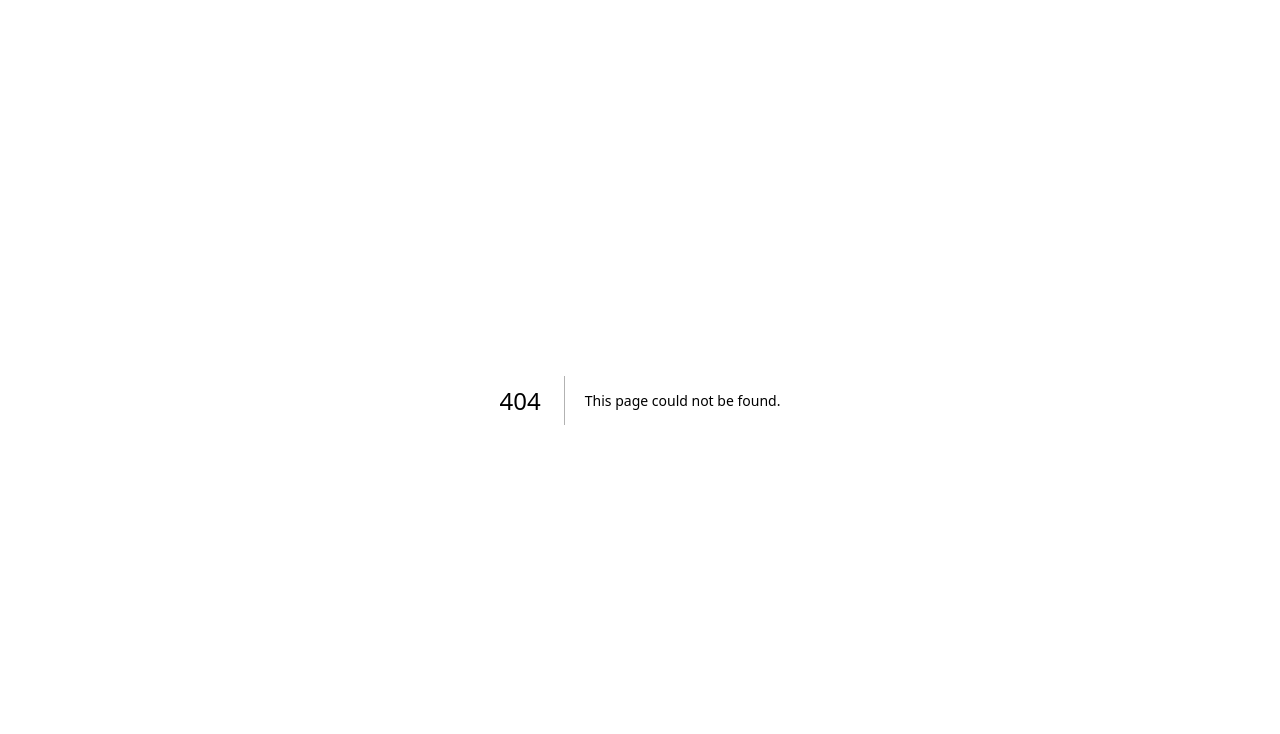
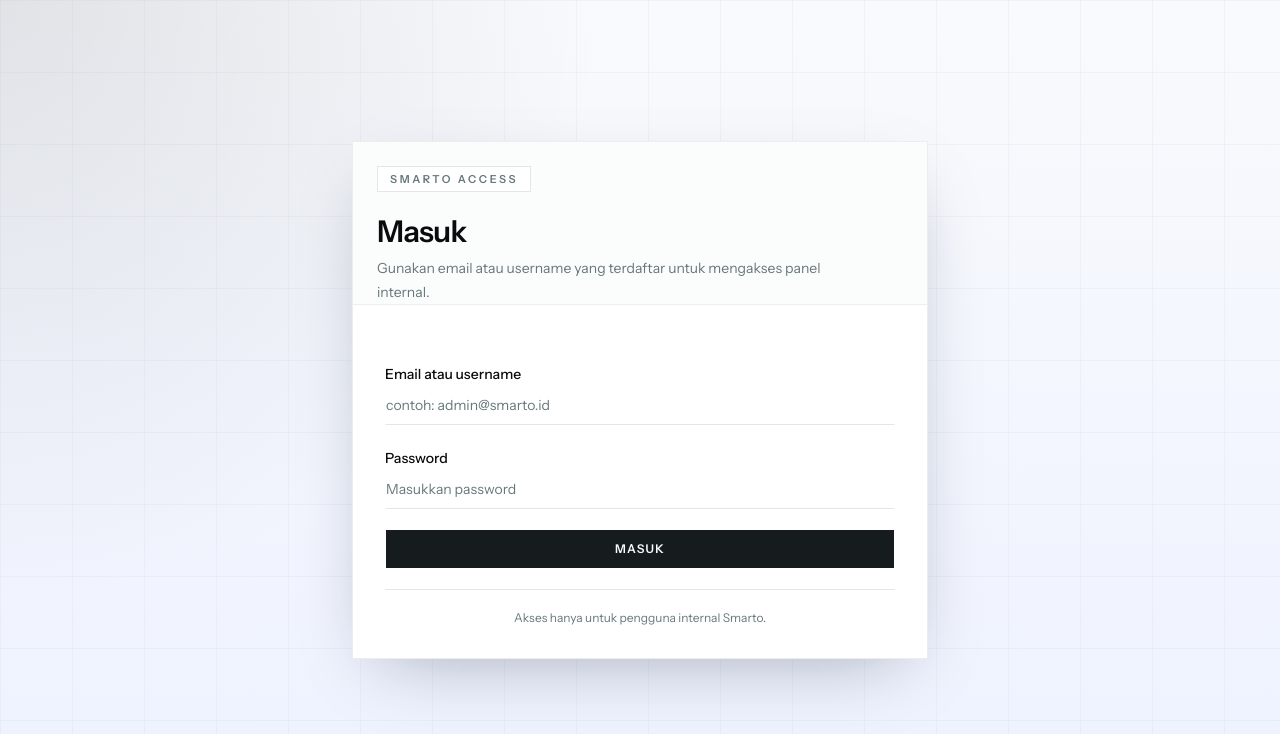
Before and after one commit to thisismondev/SMARTO, a Next.js app in the folder web-smarto/: page /login in a window 1280 px wide. Before the commit this address had no page. Shown: the top 734 px of the page. Built offline with nearby package versions, Linux system fonts and the light colour scheme.

Commit message:
feat: implement authentication layout and login form with user access control

```diff
--- /dev/null
+++ b/web-smarto/app/(auth)/layout.tsx
@@ -0,0 +1,19 @@
+import { Toaster } from "@/components/ui/sonner"
+
+export default function AuthLayout({
+  children,
+}: {
+  children: React.ReactNode
+}) {
+  return (
+    <main className="relative min-h-screen overflow-hidden bg-[radial-gradient(circle_at_top_left,_rgba(15,23,42,0.1),_transparent_40%),linear-gradient(180deg,_#f8fafc_0%,_#eef2ff_100%)] text-foreground dark:bg-[radial-gradient(circle_at_top_left,_rgba(148,163,184,0.14),_transparent_35%),linear-gradient(180deg,_#020617_0%,_#0f172a_100%)]">
+      <div className="absolute inset-0 [background-image:linear-gradient(to_right,rgba(148,163,184,0.12)_1px,transparent_1px),linear-gradient(to_bottom,rgba(148,163,184,0.12)_1px,transparent_1px)] [background-size:72px_72px] opacity-70" />
+
+      <section className="relative z-10 flex min-h-screen items-center justify-center px-4 py-10 sm:px-6 lg:px-10">
+        <div className="w-full max-w-xl">{children}</div>
+      </section>
+
+      <Toaster richColors position="top-right" />
+    </main>
+  )
+}
--- /dev/null
+++ b/web-smarto/app/(auth)/login/page.tsx
@@ -0,0 +1,5 @@
+import { LoginForm } from "@/components/auth/login-form"
+
+export default function Page() {
+  return <LoginForm />
+}
--- a/web-smarto/app/(dashboard)/layout.tsx
+++ b/web-smarto/app/(dashboard)/layout.tsx
@@ -1,13 +1,134 @@
+"use client"
+
 import { AuthGuard } from "@/components/auth/auth-guard"
+import {
+  BarChart3,
+  Home,
+  Settings,
+  Users,
+} from "lucide-react"
+
+import {
+  Sidebar,
+  SidebarContent,
+  SidebarFooter,
+  SidebarGroup,
+  SidebarGroupContent,
+  SidebarGroupLabel,
+  SidebarHeader,
+  SidebarInset,
+  SidebarMenu,
+  SidebarMenuButton,
+  SidebarMenuItem,
+  SidebarProvider,
+  SidebarTrigger,
+} from "@/components/ui/sidebar"
+
+import {
+  Breadcrumb,
+  BreadcrumbItem,
+  BreadcrumbLink,
+  BreadcrumbList,
+  BreadcrumbPage,
+  BreadcrumbSeparator,
+} from "@/components/ui/breadcrumb"
+
+import { Separator } from "@/components/ui/separator"
+
+const menuItems = [
+  {
+    title: "Dashboard",
+    href: "/",
+    icon: Home,
+  },
+  {
+    title: "Users",
+    href: "#",
+    icon: Users,
+  },
+  {
+    title: "Analytics",
+    href: "#",
+    icon: BarChart3,
+  },
+  {
+    title: "Settings",
+    href: "#",
+    icon: Settings,
+  },
+]
 
 export default function DashboardLayout({
   children,
 }: {
-  children: React.ReactNode;
+  children: React.ReactNode
 }) {
   return (
     <AuthGuard>
-      <main className="min-h-screen bg-background text-foreground">{children}</main>
+      <SidebarProvider>
+        <Sidebar>
+          <SidebarHeader>
+            <div className="px-2 py-2">
+              <h1 className="text-lg font-bold tracking-tight">
+                SMART INOKULASI
+              </h1>
+            </div>
+          </SidebarHeader>
+
+          <SidebarContent>
+            <SidebarGroup>
+              <SidebarGroupLabel>Menu Utama</SidebarGroupLabel>
+
+              <SidebarGroupContent>
+                <SidebarMenu>
+                  {menuItems.map((item) => (
+                    <SidebarMenuItem key={item.title}>
+                      <SidebarMenuButton asChild>
+                        <a href={item.href}>
+                          <item.icon />
+                          <span>{item.title}</span>
+                        </a>
+                      </SidebarMenuButton>
+                    </SidebarMenuItem>
+                  ))}
+                </SidebarMenu>
+              </SidebarGroupContent>
+            </SidebarGroup>
+          </SidebarContent>
+
+          <SidebarFooter>
+            <div className="px-2 py-2 text-xs text-muted-foreground">
+              © 2026 Smarto
+            </div>
+          </SidebarFooter>
+        </Sidebar>
+
+        <SidebarInset>
+          <header className="flex h-16 shrink-0 items-center gap-2 border-b bg-background px-4">
+            <SidebarTrigger />
+
+            <Separator orientation="vertical" className="h-4" />
+
+            <Breadcrumb>
+              <BreadcrumbList>
+                <BreadcrumbItem className="hidden md:block">
+                  <BreadcrumbLink href="/">Smarto</BreadcrumbLink>
+                </BreadcrumbItem>
+
+                <BreadcrumbSeparator className="hidden md:block" />
+
+                <BreadcrumbItem>
+                  <BreadcrumbPage>Dashboard</BreadcrumbPage>
+                </BreadcrumbItem>
+              </BreadcrumbList>
+            </Breadcrumb>
+          </header>
+
+          <main className="min-h-screen flex-1 bg-background p-4 text-foreground md:p-6">
+            {children}
+          </main>
+        </SidebarInset>
+      </SidebarProvider>
     </AuthGuard>
   )
 }
--- a/web-smarto/app/(dashboard)/page.tsx
+++ b/web-smarto/app/(dashboard)/page.tsx
@@ -1,19 +1,14 @@
-import { Button } from "@/components/ui/button"
-
 export default function Page() {
   return (
-    <div className="flex min-h-svh p-6">
-      <div className="flex max-w-md min-w-0 flex-col gap-4 text-sm leading-loose">
+    <div className="space-y-6">
+      <section className="md:flex-row md:items-center">
         <div>
-          <h1 className="font-medium">Project ready!</h1>
-          <p>You may now add components and start building.</p>
-          <p>We&apos;ve already added the button component for you.</p>
-          <Button className="mt-2">Button</Button>
+          <h1 className="text-3xl font-bold tracking-tight">Dashboard</h1>
+          <p className="text-muted-foreground">
+            Selamat datang di Smart Inokulasi.
+          </p>
         </div>
-        <div className="font-mono text-xs text-muted-foreground">
-          (Press <kbd>d</kbd> to toggle dark mode)
-        </div>
-      </div>
+      </section>
     </div>
   )
 }
--- /dev/null
+++ b/web-smarto/components/auth/auth-guard.tsx
@@ -0,0 +1,27 @@
+"use client"
+
+import * as React from "react"
+import { usePathname, useRouter } from "next/navigation"
+
+export function AuthGuard({ children }: { children: React.ReactNode }) {
+  const router = useRouter()
+  const pathname = usePathname()
+  const [isReady, setIsReady] = React.useState(false)
+
+  React.useEffect(() => {
+    const token = window.localStorage.getItem("token")
+
+    if (!token) {
+      router.replace("/login")
+      return
+    }
+
+    setIsReady(true)
+  }, [router, pathname])
+
+  if (!isReady) {
+    return <div className="min-h-screen bg-background" />
+  }
+
+  return children
+}
--- /dev/null
+++ b/web-smarto/components/auth/login-form.tsx
@@ -0,0 +1,166 @@
+"use client"
+
+import { useState } from "react"
+import { useRouter } from "next/navigation"
+import { toast } from "sonner"
+import { Loader2, AlertCircle } from "lucide-react"
+
+import { Button } from "@/components/ui/button"
+import {
+  Card,
+  CardContent,
+  CardDescription,
+  CardHeader,
+  CardTitle,
+} from "@/components/ui/card"
+import { Input } from "@/components/ui/input"
+import { Label } from "@/components/ui/label"
+import { Alert, AlertDescription } from "@/components/ui/alert"
+import { Separator } from "@/components/ui/separator"
+
+export function LoginForm() {
+  const router = useRouter()
+
+  const [identifier, setIdentifier] = useState("")
+  const [password, setPassword] = useState("")
+
+  const [loading, setLoading] = useState(false)
+  const [error, setError] = useState("")
+
+  async function handleLogin(event: React.FormEvent<HTMLFormElement>) {
+    event.preventDefault()
+
+    setLoading(true)
+    setError("")
+
+    if (!identifier.trim() || !password.trim()) {
+      setError("Email/username dan password wajib diisi")
+      setLoading(false)
+      return
+    }
+
+    try {
+      const response = await fetch("/api/auth/login", {
+        method: "POST",
+        headers: {
+          "Content-Type": "application/json",
+        },
+        body: JSON.stringify({
+          identifier: identifier.trim(),
+          password,
+        }),
+      })
+
+      const result = await response.json()
+
+      console.log("Login response:", result)
+
+      if (!response.ok) {
+        const message = result.message || "Login gagal"
+
+        setError(message)
+        toast.error(message)
+        return
+      }
+
+      const user = result.data?.user
+
+      if (!user) {
+        setError("Data user tidak ditemukan")
+        toast.error("Data user tidak ditemukan")
+        return
+      }
+
+      if (![1, 2].includes(user.role_id)) {
+        setError("Akses ditolak. Hanya ADMIN dan PENYULUH yang dapat login.")
+        toast.error("Akses ditolak. Hanya ADMIN dan PENYULUH yang dapat login.")
+        return
+      }
+
+      if (result.data?.token) {
+        localStorage.setItem("token", result.data.token)
+      }
+
+      if (result.data?.user) {
+        localStorage.setItem("user", JSON.stringify(result.data.user))
+      }
+
+      toast.success(result.message || "Login berhasil")
+
+      router.push("/")
+      router.refresh()
+    } catch (error) {
+      setError("Tidak bisa terhubung ke server")
+      toast.error("Tidak bisa terhubung ke server")
+    } finally {
+      setLoading(false)
+    }
+  }
+
+  return (
+    <Card className="relative overflow-hidden border-border/70 bg-card/95 shadow-[0_24px_70px_-28px_rgba(15,23,42,0.35)] backdrop-blur">
+      <CardHeader className="space-y-4 border-b border-border/60 bg-muted/30">
+        <div className="inline-flex w-fit items-center border border-border bg-background px-3 py-1 text-[11px] font-semibold tracking-[0.24em] text-muted-foreground uppercase">
+          Smarto access
+        </div>
+
+        <div className="space-y-1.5">
+          <CardTitle className="text-3xl tracking-tight">Masuk</CardTitle>
+          <CardDescription className="max-w-md text-sm leading-6">
+            Gunakan email atau username yang terdaftar untuk mengakses panel
+            internal.
+          </CardDescription>
+        </div>
+      </CardHeader>
+
+      <CardContent className="p-6 sm:p-8">
+        <form onSubmit={handleLogin} className="space-y-5">
+          {error && (
+            <Alert variant="destructive">
+              <AlertCircle className="h-4 w-4" />
+              <AlertDescription>{error}</AlertDescription>
+            </Alert>
+          )}
+
+          <div className="space-y-2">
+            <Label htmlFor="identifier">Email atau username</Label>
+            <Input
+              id="identifier"
+              name="identifier"
+              autoComplete="username"
+              placeholder="contoh: admin@smarto.id"
+              value={identifier}
+              onChange={(event) => setIdentifier(event.target.value)}
+              disabled={loading}
+            />
+          </div>
+
+          <div className="space-y-2">
+            <Label htmlFor="password">Password</Label>
+            <Input
+              id="password"
+              name="password"
+              type="password"
+              autoComplete="current-password"
+              placeholder="Masukkan password"
+              value={password}
+              onChange={(event) => setPassword(event.target.value)}
+              disabled={loading}
+            />
+          </div>
+
+          <Button type="submit" className="w-full" disabled={loading}>
+            {loading && <Loader2 className="mr-2 h-4 w-4 animate-spin" />}
+            {loading ? "Memproses..." : "Masuk"}
+          </Button>
+
+          <Separator />
+
+          <p className="text-center text-xs text-muted-foreground">
+            Akses hanya untuk pengguna internal Smarto.
+          </p>
+        </form>
+      </CardContent>
+    </Card>
+  )
+}
```
